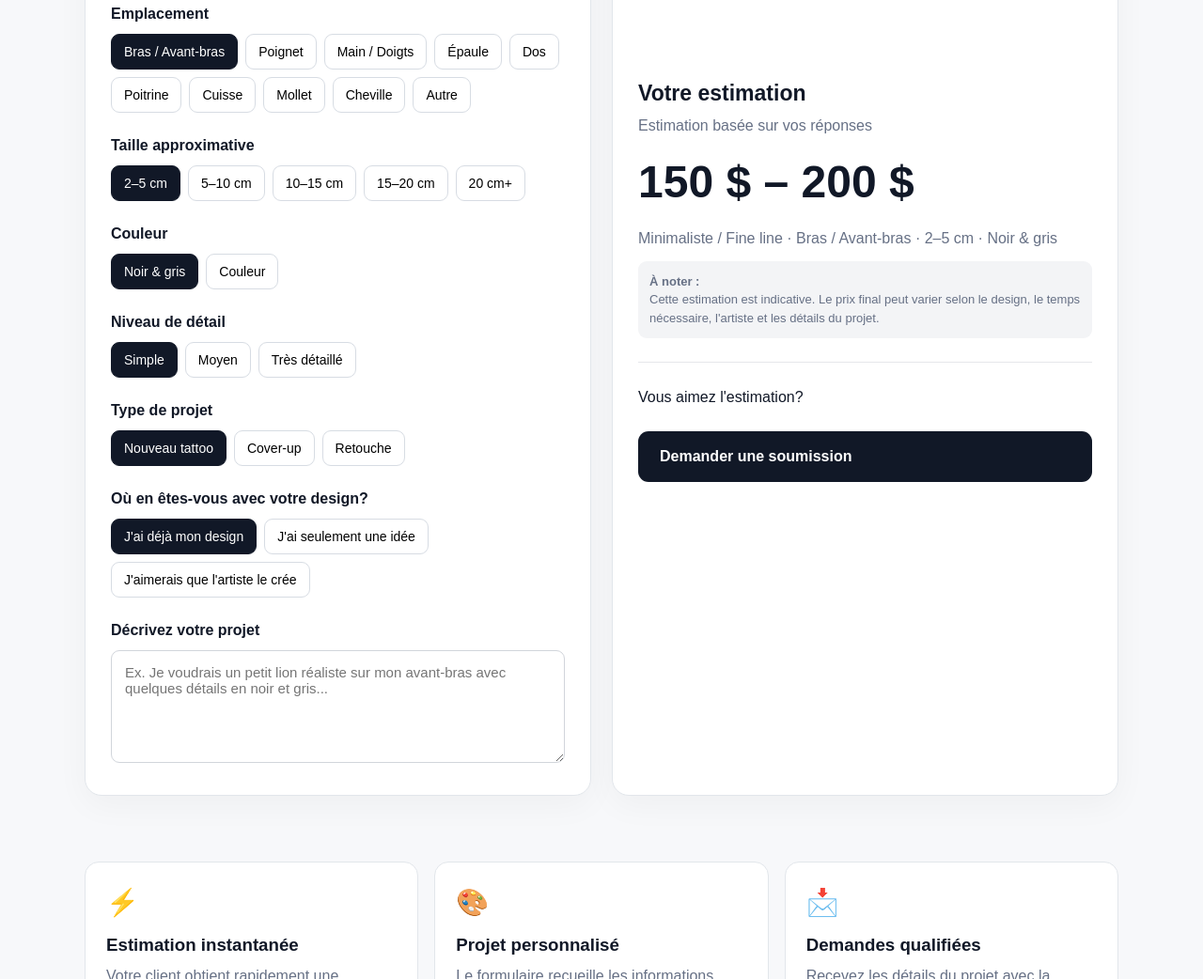
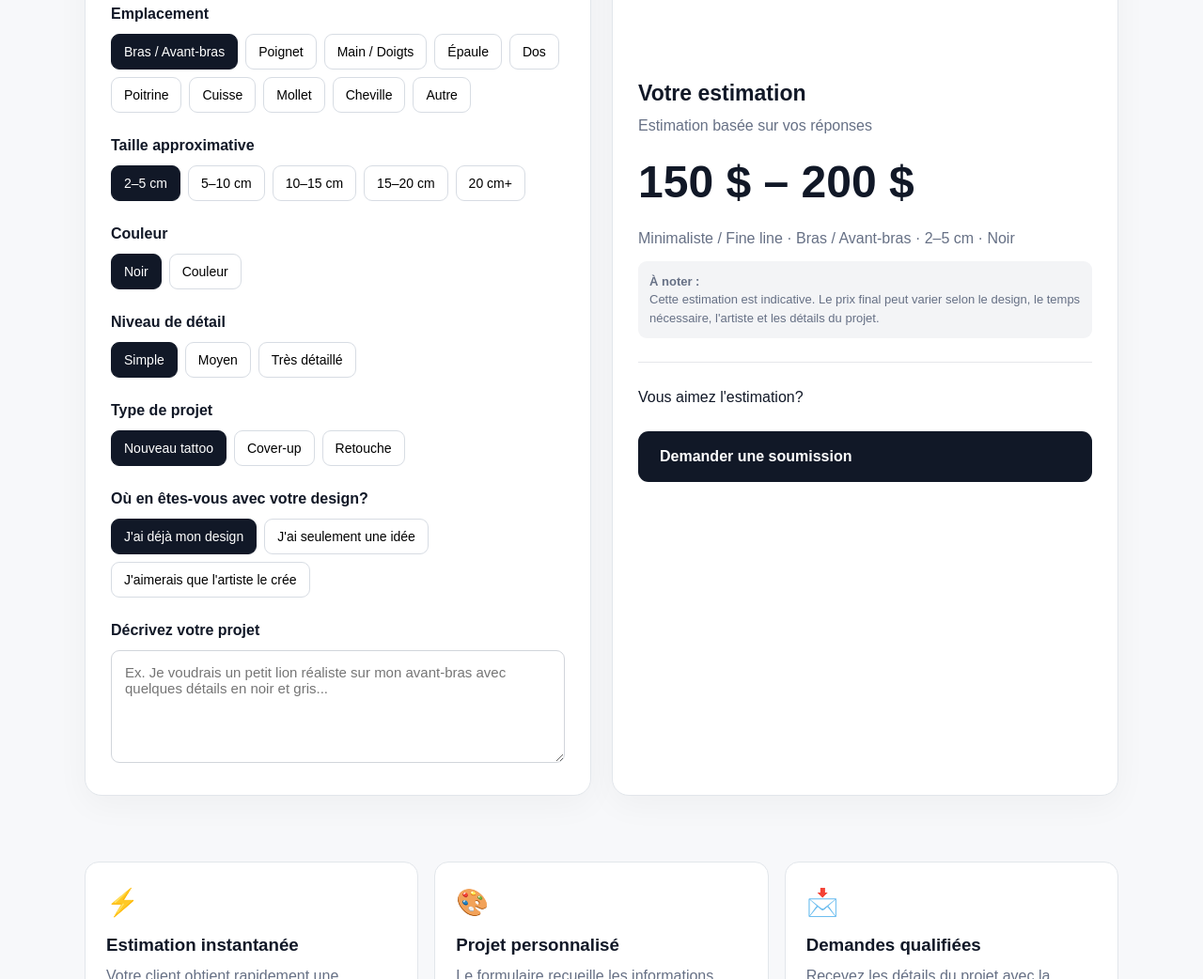
Before and after one commit to TomCharest/instantquote-tattoo, a plain HTML site: page index.html in a window 1280 px wide. Shown: the part 984-2026 px from the top of the page at 94% size. Drawn offline with Linux system fonts and the light colour scheme.

Commit message:
Update index.html

```diff
--- a/index.html
+++ b/index.html
@@ -631,7 +631,7 @@ Couleur
 <div class="options" id="colors">
 
 <button class="option active" data-value="black">
-Noir & gris
+Noir
 </button>
 
 <button class="option" data-value="color">
@@ -1157,7 +1157,7 @@ const sizeNames = {
 
 const colorNames = {
 
-    black: "Noir & gris",
+    black: "Noir",
 
     color: "Couleur"
 
```
